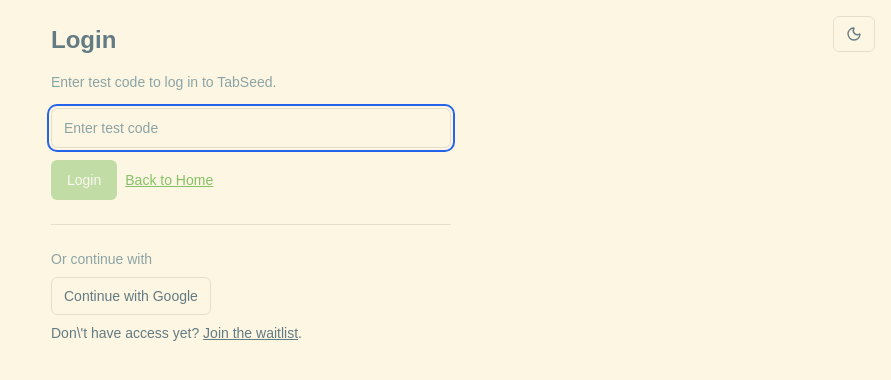
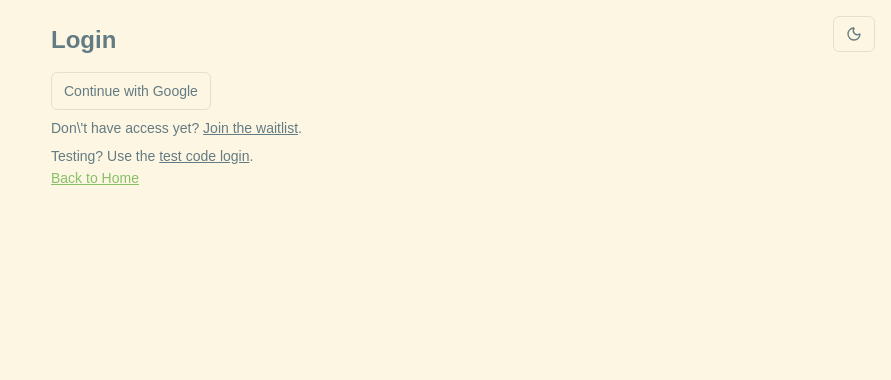
Before and after one commit to evaaaaawu/tabseed, a Next.js app: page /login in a window 1280 px wide. Shown: the top 380 px of the page, without its empty margins (389-1280 px from the left). Built offline with nearby package versions, Linux system fonts and the light colour scheme; a web font is replaced by a local one.

Commit message:
feat(auth): split login pages into Google login and test-code login; add session endpoint

```diff
--- a/src/app/login/page.tsx
+++ b/src/app/login/page.tsx
@@ -1,60 +1,12 @@
 "use client";
 
 import Link from 'next/link';
-import { useState } from 'react';
-
-import { Button } from '@/components/ui/button';
-import { Input } from '@/components/ui/input';
-import { postTestLogin } from '@/lib/api/auth-client';
 
 export default function LoginPage() {
-	const [code, setCode] = useState("");
-	const [isLoading, setIsLoading] = useState(false);
-	const [error, setError] = useState<string | null>(null);
-
-	const handleSubmit = async (e: React.FormEvent) => {
-		e.preventDefault();
-		setError(null);
-		setIsLoading(true);
-		try {
-			if (!code.trim()) {
-				setError("Please enter a test code.");
-				return;
-			}
-			await postTestLogin({ code });
-			window.location.href = "/inbox";
-		} catch (err) {
-			setError((err as Error).message);
-		} finally {
-			setIsLoading(false);
-		}
-	};
-
 	return (
 		<div className="mx-auto max-w-md p-6">
 			<h1 className="mb-4 text-2xl font-bold">Login</h1>
-			<p className="mb-4 text-sm text-muted-foreground">Enter test code to log in to TabSeed.</p>
-			<form onSubmit={handleSubmit} className="space-y-3">
-				<Input
-					placeholder="Enter test code"
-					value={code}
-					onChange={(e) => setCode(e.target.value)}
-					autoFocus
-					required
-				/>
-				<div className="flex items-center gap-2">
-					<Button type="submit" disabled={isLoading || !code.trim()}>
-						{isLoading ? "Logging in..." : "Login"}
-					</Button>
-					<Link className="text-sm text-primary underline" href="/">
-						Back to Home
-					</Link>
-				</div>
-				{error ? <div className="text-sm text-destructive">{error}</div> : null}
-			</form>
-			<div className="my-6 h-px bg-border" />
 			<div className="space-y-2">
-				<p className="text-sm text-muted-foreground">Or continue with</p>
 				<a
 					className="inline-flex items-center justify-center rounded-md border px-3 py-2 text-sm font-medium hover:bg-accent"
 					href="/api/auth/google"
@@ -65,6 +17,12 @@ export default function LoginPage() {
 					Don\'t have access yet?{' '}
 					<a className="underline" href="/waitlist">Join the waitlist</a>.
 				</div>
+				<div className="text-sm">
+					Testing? Use the <Link className="underline" href="/login/test">test code login</Link>.
+				</div>
+				<Link className="text-sm text-primary underline" href="/">
+					Back to Home
+				</Link>
 			</div>
 		</div>
 	);
--- /dev/null
+++ b/src/app/login/test/page.tsx
@@ -0,0 +1,57 @@
+"use client";
+
+import Link from 'next/link';
+import { useState } from 'react';
+
+import { Button } from '@/components/ui/button';
+import { Input } from '@/components/ui/input';
+import { postTestLogin } from '@/lib/api/auth-client';
+
+export default function TestLoginPage() {
+	const [code, setCode] = useState("");
+	const [isLoading, setIsLoading] = useState(false);
+	const [error, setError] = useState<string | null>(null);
+
+	const handleSubmit = async (e: React.FormEvent) => {
+		e.preventDefault();
+		setError(null);
+		setIsLoading(true);
+		try {
+			if (!code.trim()) {
+				setError("Please enter a test code.");
+				return;
+			}
+			await postTestLogin({ code });
+			window.location.href = "/inbox";
+		} catch (err) {
+			setError((err as Error).message);
+		} finally {
+			setIsLoading(false);
+		}
+	};
+
+	return (
+		<div className="mx-auto max-w-md p-6">
+			<h1 className="mb-4 text-2xl font-bold">Test Login</h1>
+			<p className="mb-4 text-sm text-muted-foreground">Enter test code to log in to TabSeed.</p>
+			<form onSubmit={handleSubmit} className="space-y-3">
+				<Input
+					placeholder="Enter test code"
+					value={code}
+					onChange={(e) => setCode(e.target.value)}
+					autoFocus
+					required
+				/>
+				<div className="flex items-center gap-2">
+					<Button type="submit" disabled={isLoading || !code.trim()}>
+						{isLoading ? "Logging in..." : "Login"}
+					</Button>
+					<Link className="text-sm text-primary underline" href="/login">
+						Back to Login
+					</Link>
+				</div>
+				{error ? <div className="text-sm text-destructive">{error}</div> : null}
+			</form>
+		</div>
+	);
+}
```
